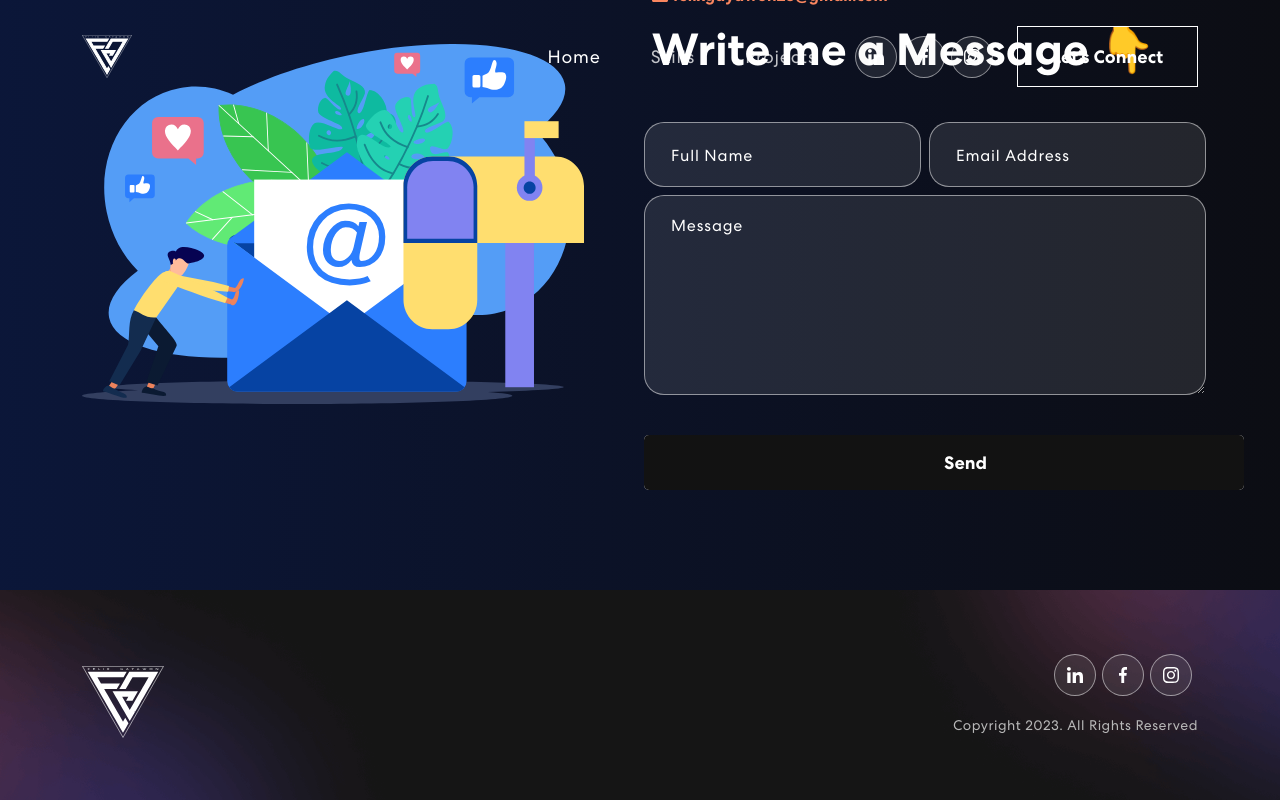
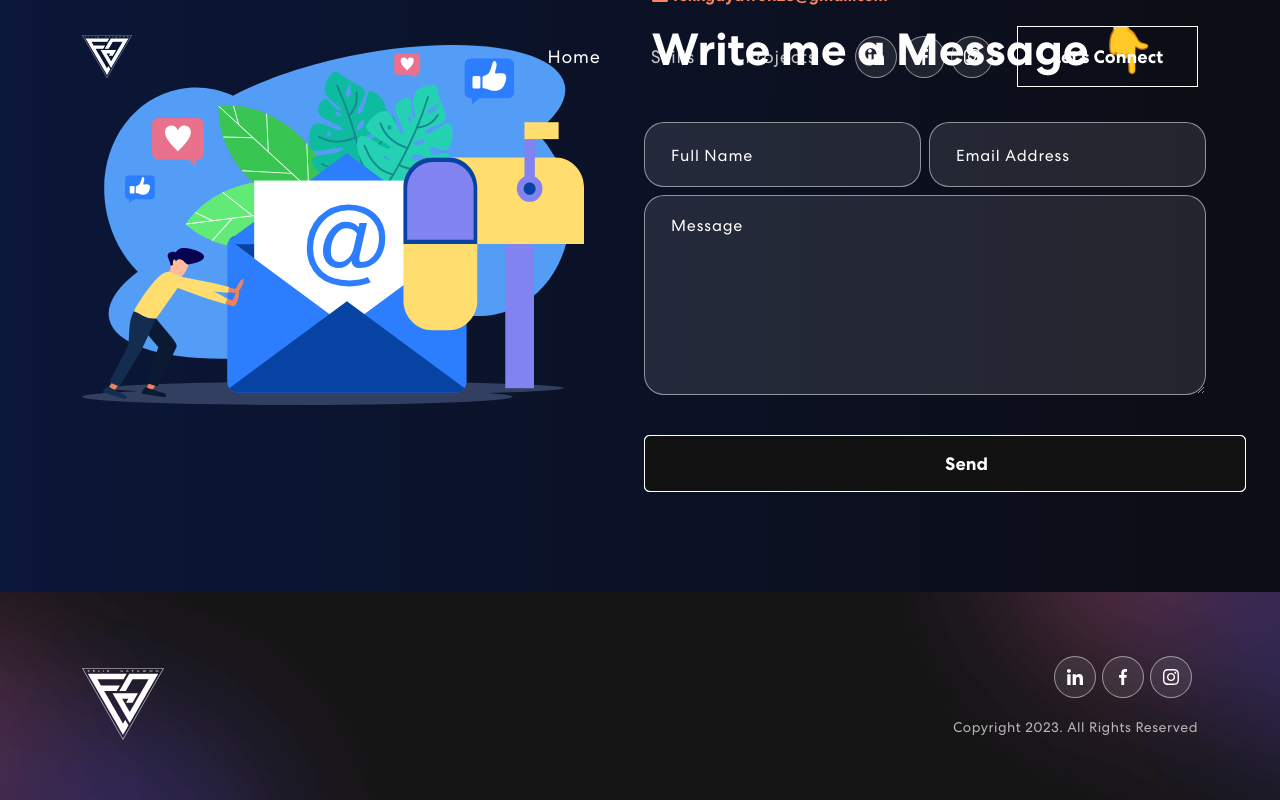
Before and after one commit to Lix2022/glix-portfolio, a React (Create React App) app: page / in a window 1280 px wide. In both pictures the pointer is over the button "Send". Shown: the part 2037-2837 px from the top of the page. Built offline with nearby package versions, Linux system fonts and the light colour scheme.

Commit message:
button color

```diff
--- a/src/App.css
+++ b/src/App.css
@@ -559,6 +559,7 @@ nav.navbar .navbar-toggler[aria-expanded="true"] .navbar-toggler-icon {
 }
 .contact form button:hover {
   color: #fff;
+  border: solid 1px;
 
 }
 .contact form button::before {
```
